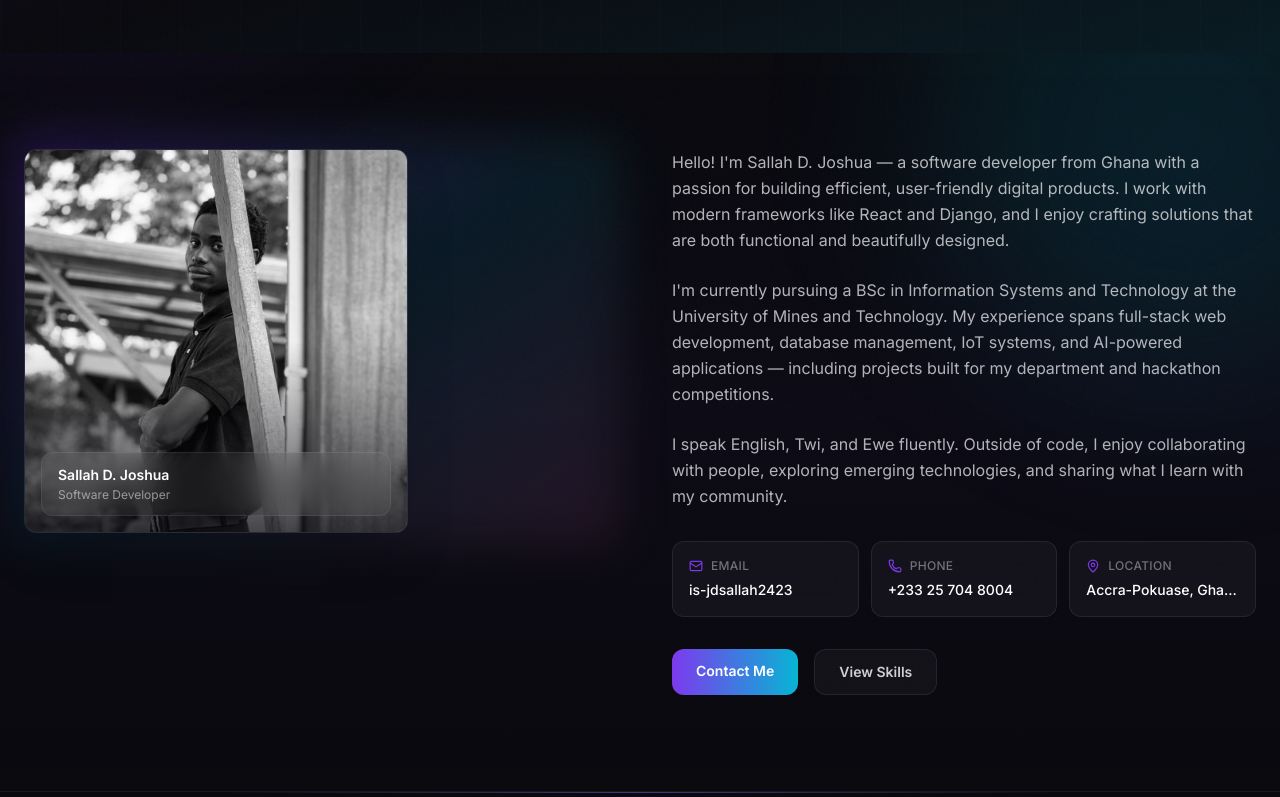
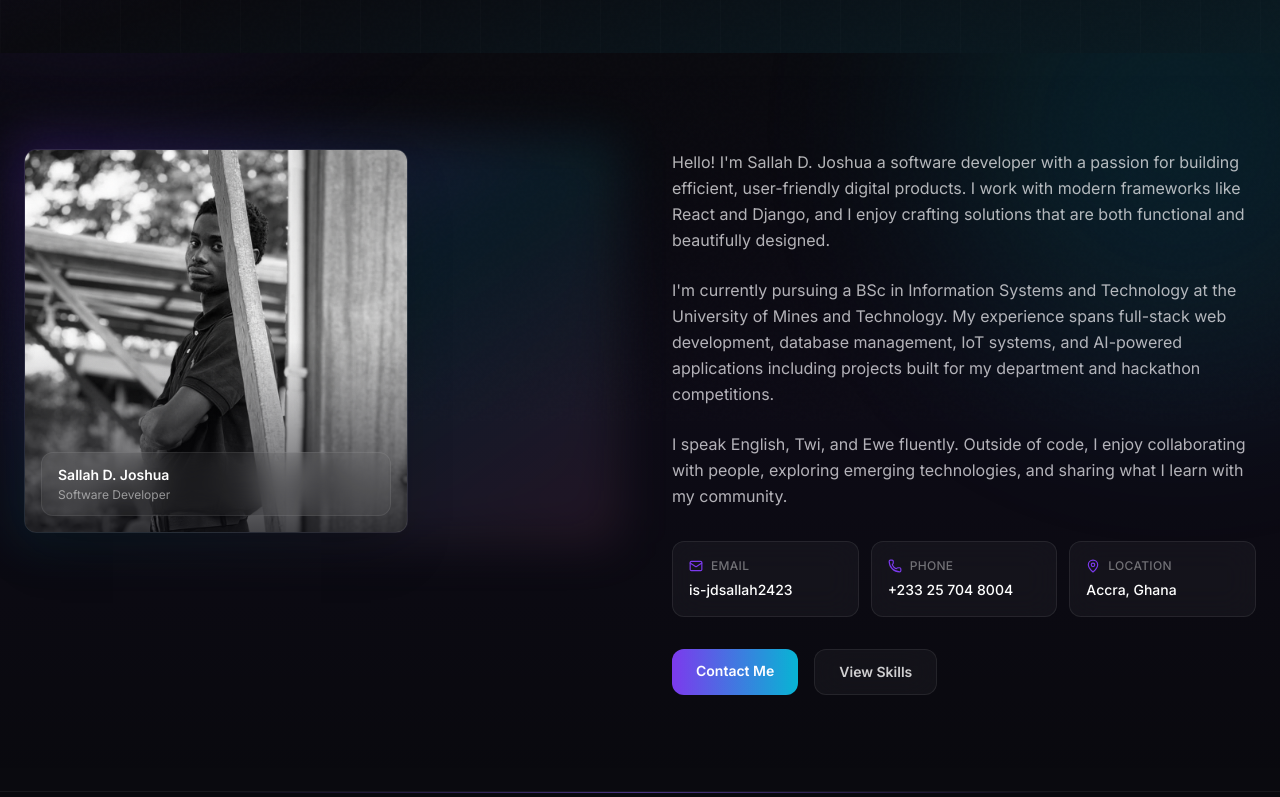
Before and after one commit to sallahjosh/joshuasallah, a React (Vite) app: page /about in a window 1280 px wide. Shown: the part 379-1176 px from the top of the page. Built offline with nearby package versions, Linux system fonts and the light colour scheme.

Commit message:
content: update portfolio.js with personal changes

```diff
--- a/src/data/portfolio.js
+++ b/src/data/portfolio.js
@@ -4,14 +4,14 @@ export const personal = {
   tagline: 'Software Developer',
   roles: ['Web Developer', 'Python Enthusiast', 'Problem Solver', 'Tech Lover', 'Lifelong Learner'],
   bio: [
-    "Hello! I'm Sallah D. Joshua — a software developer from Ghana with a passion for building efficient, user-friendly digital products. I work with modern frameworks like React and Django, and I enjoy crafting solutions that are both functional and beautifully designed.",
-    "I'm currently pursuing a BSc in Information Systems and Technology at the University of Mines and Technology. My experience spans full-stack web development, database management, IoT systems, and AI-powered applications — including projects built for my department and hackathon competitions.",
+    "Hello! I'm Sallah D. Joshua a software developer with a passion for building efficient, user-friendly digital products. I work with modern frameworks like React and Django, and I enjoy crafting solutions that are both functional and beautifully designed.",
+    "I'm currently pursuing a BSc in Information Systems and Technology at the University of Mines and Technology. My experience spans full-stack web development, database management, IoT systems, and AI-powered applications  including projects built for my department and hackathon competitions.",
     "I speak English, Twi, and Ewe fluently. Outside of code, I enjoy collaborating with people, exploring emerging technologies, and sharing what I learn with my community.",
   ],
   chips: ['Python', 'React', 'Django', 'Flutter', 'MySQL'],
   email: 'is-jdsallah2423@st.umat.edu.gh',
   phone: '+233 25 704 8004',
-  location: 'Accra-Pokuase, Ghana',
+  location: 'Accra, Ghana',
   photo: '/img/about.jpeg',
   social: {
     github: 'https://github.com/sallahjosh',
```
